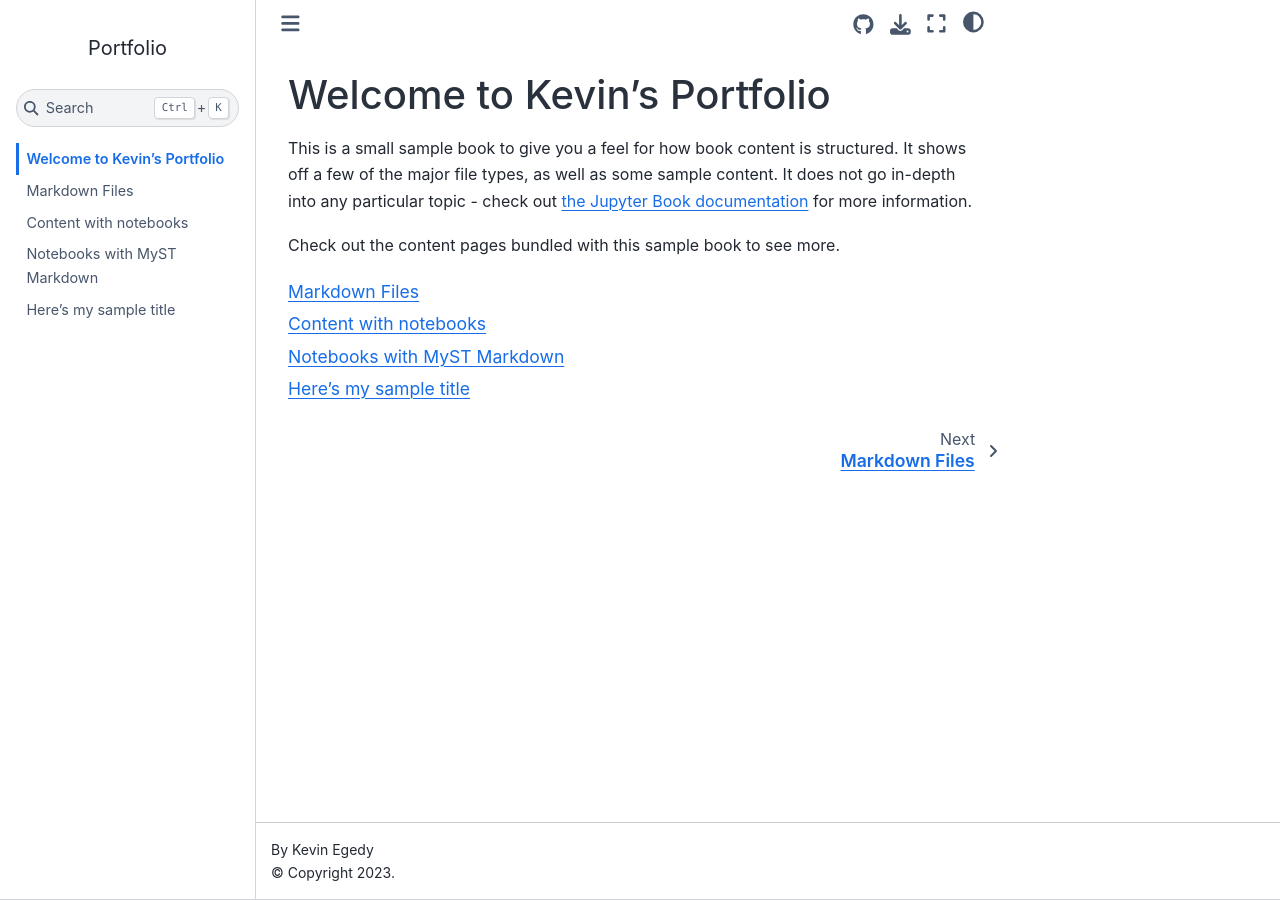
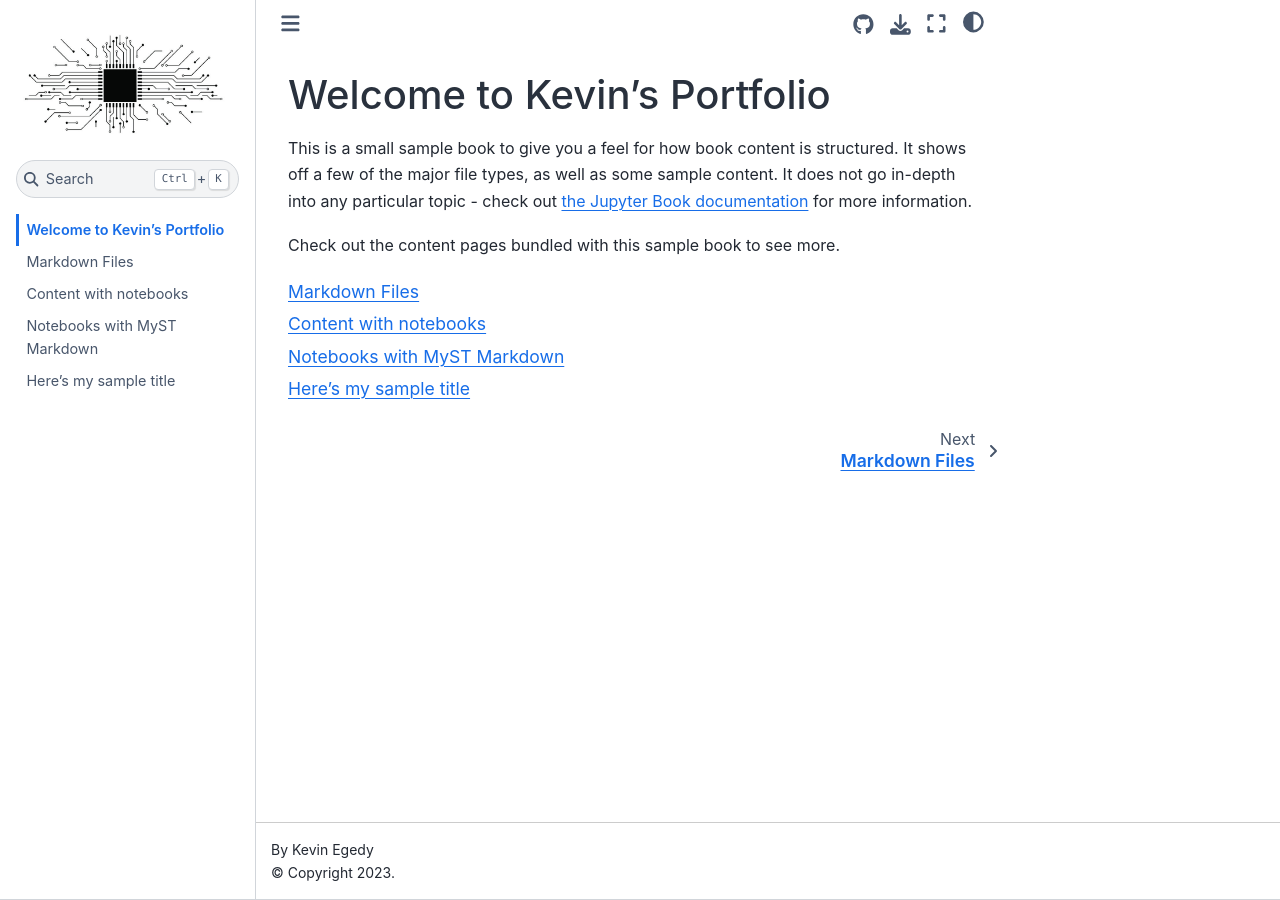
Before and after one commit to kegedy/kegedy.github.io, a Jupyter Book: the page built from intro.md, in a window 1280 px wide. Built offline with Jupyter Book 1.0.4 settings and Sphinx 7.4.7 and the Sphinx Book theme 1.1.4, drawn with Linux system fonts in a browser that asks for light colours.

Commit message:
Sat Jan 14 09:20:50 PM PST 2023

```diff
--- a/_config.yml
+++ b/_config.yml
@@ -3,7 +3,7 @@
 
 title: Portfolio
 author: Kevin Egedy
-logo: mylogo.png
+logo: mylogo.jpg
 
 # Force re-execution of notebooks on each build.
 # See https://jupyterbook.org/content/execute.html
```
